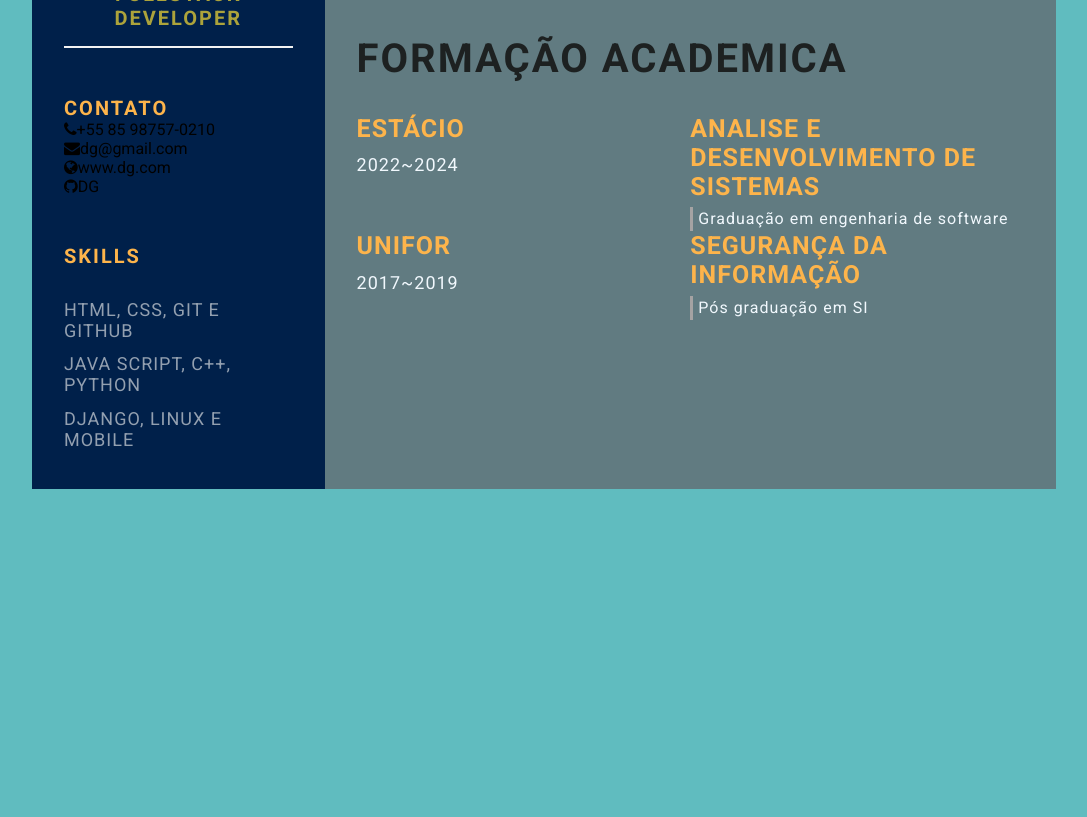
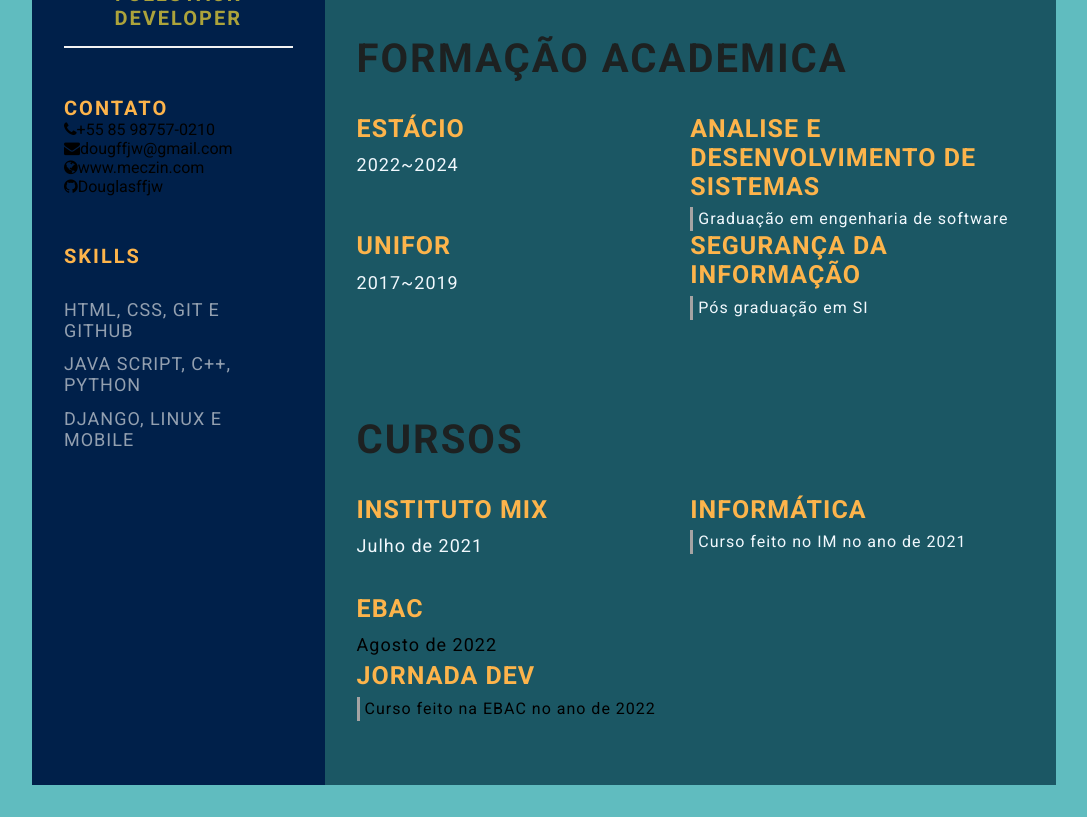
Before and after one commit to Douglasffjw/CurriculoTest, a plain HTML site: page index.html in a window 1280 px wide. Shown: the part 582-1399 px from the top of the page, without its empty margins (96-1183 px from the left). Before the commit the page ends 1103 px from the top, so only its background shows below. Drawn offline with Linux system fonts and the light colour scheme.

Commit message:
novo currilo.html

```diff
--- a/index.html
+++ b/index.html
@@ -5,14 +5,16 @@
     <meta charset="UTF-8">
     <meta http-equiv="X-UA-Compatible" content="IE=edge">
     <meta name="viewport" content="width=device-width, initial-scale=1.0">
-    <title>Douglas Fernandes F</title>
+    <title>Douglas Fernandes</title>
+
 
     <!-- Google font  -->
     <link rel="preconnect" href="https://fonts.googleapis.com">
     <link rel="preconnect" href="https://fonts.gstatic.com" crossorigin>
-    <link
-        href="https://fonts.googleapis.com/css2?family=Roboto:ital,wght@0,100;0,300;0,400;0,700;1,100;1,300;1,400;1,700&display=swap"
-        rel="stylesheet">
+    <link href="https://fonts.googleapis.com/css2?family=Roboto:ital,wght@0,100;0,300;0,400;0,700;1,100;1,300;1,400;1,700&display=swap" rel="stylesheet">
+
+    <link rel="stylesheet" href="style.css">
+
 
     <!-- font-awesome -->
     <link rel="stylesheet" href="https://cdnjs.cloudflare.com/ajax/libs/font-awesome/4.7.0/css/font-awesome.min.css">
@@ -35,9 +37,9 @@
                     <p class="left-title">Contato</p>
                     <ul>
                         <li><i class="fa fa-phone"></i>+55 85 98757-0210</li>
-                        <li><i class="fa fa-envelope"></i>dg@gmail.com</li>
-                        <li><i class="fa fa-globe"></i>www.dg.com</li>
-                        <li><i class="fa fa-github"></i>DG</li>
+                        <li><i class="fa fa-envelope"></i>dougffjw@gmail.com</li>
+                        <li><i class="fa fa-globe"></i>www.meczin.com</li>
+                        <li><i class="fa fa-github"></i>Douglasffjw</li>
                     </ul>
                 </div>
                 <div class="skills">
@@ -78,7 +80,6 @@
                         <p class="exp-desc">
                             Descreva as principais atividades da empresa 01
                         </p>
-
                     </div>
                     <div class="exp-lefs">
                         <p class="exp-company-name">Empresa 02</p>
@@ -89,7 +90,6 @@
                         <p class="exp-desc">
                             Descreva aqui as principais atividades da empresa 02
                         </p>
-
                    </div>
                 </div>
             </section>
@@ -118,10 +118,33 @@
                    </div>
                 </div>
             </section>
+            <section class="awards gap">
+                <div class="right-title">Cursos</div>
+                <div class="awards-contents">
+                    <div class="awards-left">
+                    <p class="awards-company-name">Instituto Mix</p>
+                    <p class="awards-time-period">Julho de 2021</p>
+                </div>
+                <div class="awards-right">
+                    <p class="awards-name">Informática</p>
+                    <p class="awards-desc">
+                        Curso feito no IM no ano de 2021
+                    </p>
+                </div>
+            </div>
+            <div class="awards-left">
+                <p class="awards-company-name">EBAC</p>
+                <p class="awards-time-period">Agosto de 2022</p>
+            </div>
+            <div class="awards-right">
+                <p class="awards-name">Jornada Dev</p>
+                <p class="awards-desc">
+                    Curso feito na EBAC no ano de 2022
+                </p>
             </div>
             </section>
-
+        </div>
+       </section>
    </main>
 </body>
-
 </html>
--- a/style.css
+++ b/style.css
@@ -27,7 +27,7 @@ body {
 .right-section {
     grid-column: span 5;
     height: 100%;
-    background-color: #617b81;
+    background-color: #1b5764;
     border-radius: 0px 60px 0px 0px;
 }
 
```
Lines whose indentation alone changed are shown as unchanged.
